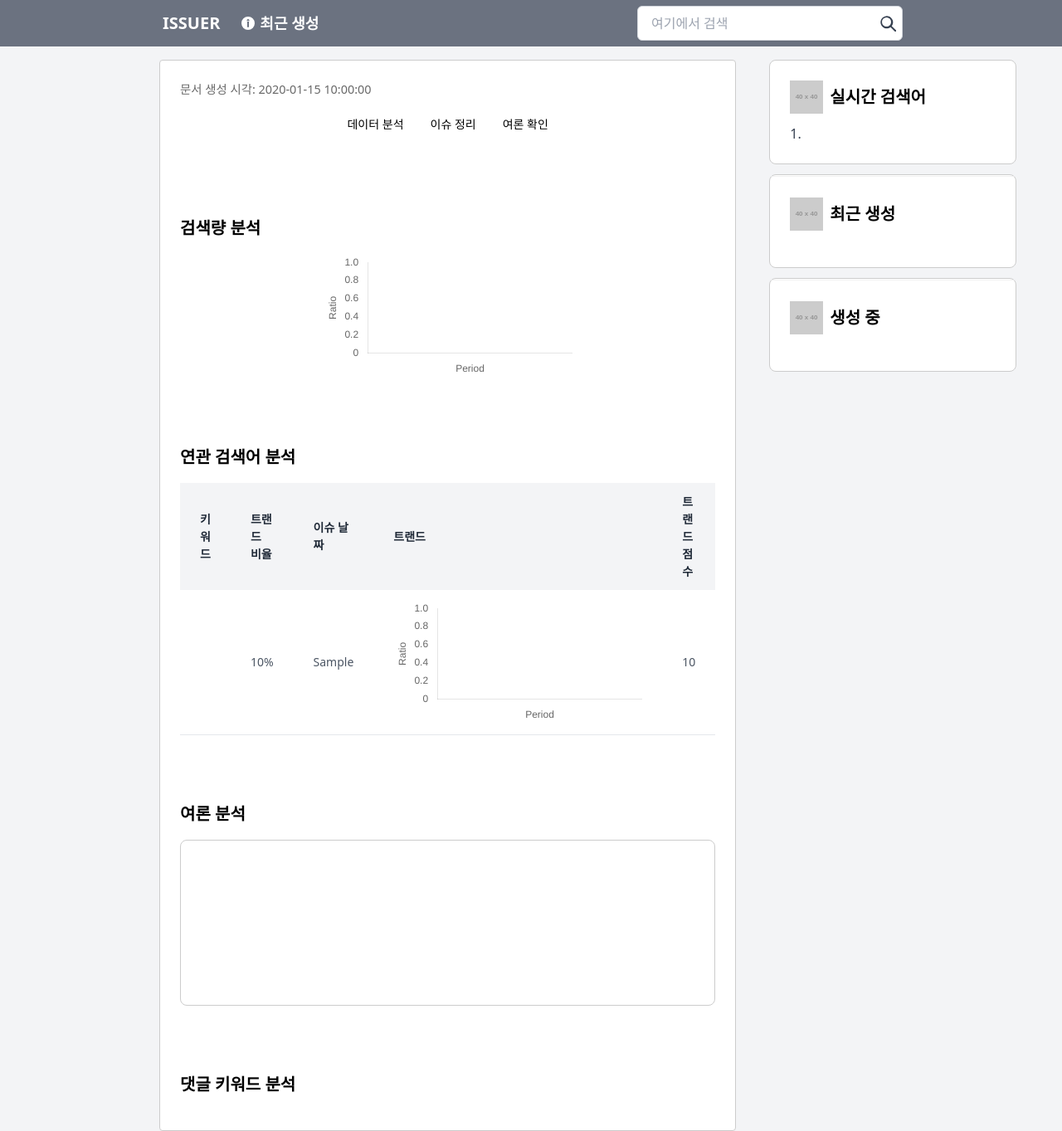
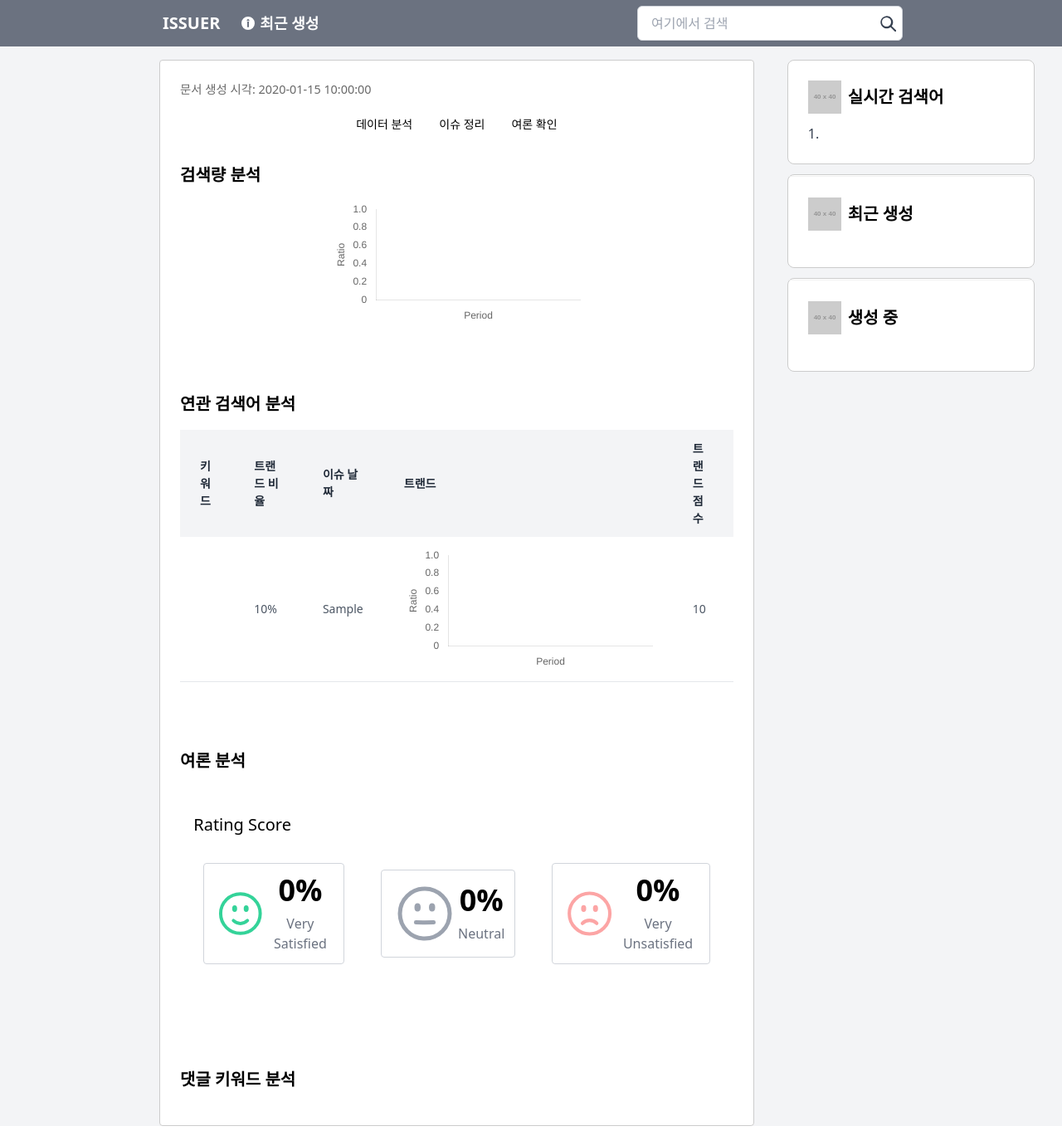
Before and after one commit to Issuer-2024/issuer, a Python web app: template templates/v2/report.html in a window 1280 px wide. Shown: the whole page at 83% size. Run offline with Jinja, Linux system fonts and the light colour scheme; the template is opened without the code that fills it: most values are stand-ins (such as "Sample title", 1, 10 or a date in 2020); grey boxes labelled with a size stand in for pictures from a placeholder-image service; a map, chart or similar area stays blank; some libraries are stand-ins or nearby versions.

Commit message:
template: 댓글 시각화

```diff
--- a/app/v2/content/public_opinion.py
+++ b/app/v2/content/public_opinion.py
@@ -6,6 +6,7 @@ import requests
 from bs4 import BeautifulSoup
 
 from app.v2.external_request import get_news_summary, get_naver_news
+from app.v2.external_request.request_clova_sentimet import get_clova_sentiment
 from app.v2.external_request.request_news_comments import RequestNewsComments
 from konlpy.tag import Okt
 from collections import Counter
@@ -209,6 +210,7 @@ def get_trend_public_opinion(clusters):
     trend_public_opinion['high_interaction'] = df_sorted_total_interaction.to_dict(orient='records')[:10]
 
     okt = Okt()
+
     keyword_map = {}
     for index, row in df.iterrows():
         nouns = okt.nouns(row['contents'])
@@ -222,10 +224,10 @@ def get_trend_public_opinion(clusters):
     top_10_keywords = sorted(keyword_map.items(), key=lambda item: len(item[1]), reverse=True)[:10]
 
     # 결과 리스트 생성
-    top_10_list = [{k: v} for k, v in top_10_keywords]
+    top_10_list = [{'keyword': k, 'comments': sorted(v, key=lambda x: x['total_interaction'], reverse=True)[:10]} for k, v in
+                   top_10_keywords]
 
     trend_public_opinion['keywords'] = top_10_list
-    print(top_10_list)
     return trend_public_opinion
 
 
--- a/app/v2/model/content.py
+++ b/app/v2/model/content.py
@@ -12,3 +12,4 @@ class Content:
     table_of_contents: list
     body: list
     trend_public_opinion: list
+    table_of_public_opinion: list
--- a/app/v2/redis/model/content_hash.py
+++ b/app/v2/redis/model/content_hash.py
@@ -13,3 +13,4 @@ class ContentHash(JsonModel):
     table_of_contents: List[Dict[str, Any]]
     body: List[Dict[str, Any]]
     trend_public_opinion: Any
+    table_of_public_opinion: Any
--- a/app/v2/redis/redis_util.py
+++ b/app/v2/redis/redis_util.py
@@ -28,7 +28,8 @@ def save_to_caching(content: Content, background_tasks: BackgroundTasks):
                                public_opinion_word_frequency=content.public_opinion_word_frequency,
                                table_of_contents=content.table_of_contents,
                                body=content.body,
-                               trend_public_opinion=content.trend_public_opinion)
+                               trend_public_opinion=content.trend_public_opinion,
+                               table_of_public_opinion=content.table_of_public_opinion,)
     content_hash.save()
     background_tasks.add_task(move_to_db_and_delete_from_cache, content_hash.pk)
 
--- a/templates/v2/content.html
+++ b/templates/v2/content.html
@@ -29,7 +29,7 @@
 
         </div>
         <div id="data-analysis" style="display: none;">
-                <div class="my-2" style="margin: 5rem 0 1rem 0">
+                <div class="my-2" style="margin: 1rem 0 1rem 0">
                     <span style="font-size: 1.25rem; font-weight: 700; height: 1;">
                     검색량 분석
                     </span>
@@ -86,9 +86,77 @@
                     </span>
                 </div>
                 <div class="flex flex-col items-center">
-                {% with opinion=content.public_opinion_activity_data, chart_id=3 %}
-                    {% include "public_opinion_graph.html" %}
-                {% endwith %}
+                <section class="bg-white p-5 m-3 rounded">
+                      <h4 class="text-xl">Rating Score</h4>
+                      <div class="flex flex-col lg:flex-row items-center gap-5 mt-5">
+                        <div
+                          class="flex justify-evenly items-center w-96 lg:w-1/3 p-3 m-3 border border-gray-300 rounded"
+                        >
+                          <svg
+                            xmlns="http://www.w3.org/2000/svg"
+                            fill="none"
+                            viewBox="0 0 24 24"
+                            stroke-width="1.5"
+                            stroke="currentColor"
+                            class="text-green-400 w-20 h-20"
+                          >
+                            <path
+                              stroke-linecap="round"
+                              stroke-linejoin="round"
+                              d="M15.182 15.182a4.5 4.5 0 01-6.364 0M21 12a9 9 0 11-18 0 9 9 0 0118 0zM9.75 9.75c0 .414-.168.75-.375.75S9 10.164 9 9.75 9.168 9 9.375 9s.375.336.375.75zm-.375 0h.008v.015h-.008V9.75zm5.625 0c0 .414-.168.75-.375.75s-.375-.336-.375-.75.168-.75.375-.75.375.336.375.75zm-.375 0h.008v.015h-.008V9.75z"
+                            />
+                          </svg>
+                          <div class="text-center">
+                            <h2 class="text-4xl font-bold pb-2">0%</h2>
+                            <h4 class="inline text-gray-500 text-md">Very Satisfied</h4>
+                          </div>
+                        </div>
+                        <div
+                          class="flex justify-evenly items-center w-96 lg:w-1/3 p-3 m-3 border border-gray-300 rounded"
+                        >
+                          <svg
+                            xmlns="http://www.w3.org/2000/svg"
+                            fill="none"
+                            viewBox="0 0 24 24"
+                            stroke-width="1.5"
+                            stroke="currentColor"
+                            class="text-gray-400 w-20 h-20"
+                          >
+                            <path
+                              stroke-linecap="round"
+                              stroke-linejoin="round"
+                              d="M15.182 15.182a25.5 4.5 0 01-6.364 0M21 12a9 9 0 11-18 0 9 9 0 0118 0zM9.75 9.75c0 .414-.168.75-.375.75S9 10.164 9 9.75 9.168 9 9.375 9s.375.336.375.75zm-.375 0h.008v.015h-.008V9.75zm5.625 0c0 .414-.168.75-.375.75s-.375-.336-.375-.75.168-.75.375-.75.375.336.375.75zm-.375 0h.008v.015h-.008V9.75z"
+                            />
+                          </svg>
+                          <div class="text-center">
+                            <h2 class="text-4xl font-bold pb-2">0%</h2>
+                            <h4 class="inline text-gray-500 text-md">Neutral</h4>
+                          </div>
+                        </div>
+                        <div
+                          class="flex justify-evenly items-center w-96 lg:w-1/3 p-3 m-3 border border-gray-300 rounded"
+                        >
+                          <svg
+                            xmlns="http://www.w3.org/2000/svg"
+                            fill="none"
+                            viewBox="0 0 24 24"
+                            stroke-width="1.5"
+                            stroke="currentColor"
+                            class="text-red-300 w-20 h-20"
+                          >
+                            <path
+                              stroke-linecap="round"
+                              stroke-linejoin="round"
+                              d="M15.182 16.318A4.486 4.486 0 0012.016 15a4.486 4.486 0 00-3.198 1.318M21 12a9 9 0 11-18 0 9 9 0 0118 0zM9.75 9.75c0 .414-.168.75-.375.75S9 10.164 9 9.75 9.168 9 9.375 9s.375.336.375.75zm-.375 0h.008v.015h-.008V9.75zm5.625 0c0 .414-.168.75-.375.75s-.375-.336-.375-.75.168-.75.375-.75.375.336.375.75zm-.375 0h.008v.015h-.008V9.75z"
+                            />
+                          </svg>
+                          <div class="text-center">
+                            <h2 class="text-4xl font-bold pb-2">0%</h2>
+                            <h4 class="inline text-gray-500 text-md">Very Unsatisfied</h4>
+                          </div>
+                        </div>
+                      </div>
+                    </section>
                 </div>
                 <div class="my-2" style="margin: 5rem 0 1rem 0">
                     <span style="font-size: 1.25rem; font-weight: 700; height: 1;">
@@ -138,16 +206,29 @@
 
         <div id="public-opinion-data" style="display: none;">
             <div class="flex flex-col">
-            <div class="flex">
-                {% with table_of_contents=content.table_of_contents %}
-                    {% include "table_of_contents.html" %}
-                {% endwith %}
-            </div>
+                <div class="flex">
+                    {% with table_of_contents=content.table_of_public_opinion %}
+                        {% include "table_of_contents.html" %}
+                    {% endwith %}
+                </div>
+                <div>
+                    {% with title="공감 수가 높은 댓글 TOP", data=content.trend_public_opinion.high_sympathy, num=1 %}
+                        {% include "public_opinion_body.html" %}
+                    {% endwith %}
+                </div>
+                <div>
+                    {% with title="상호 작용이 많은 댓글 TOP", data=content.trend_public_opinion.high_interaction, num=2 %}
+                        {% include "public_opinion_body.html" %}
+                    {% endwith %}
+                </div>
             <div>
-                {% for item in content.trend_public_opinion.high_sympathy %}
-                    {{ item.contents }}<br>
+                {% for data in content.trend_public_opinion.keywords %}
+                    <div>
+                        {% with title=data.keyword, data=data.comments, num=loop.index %}
+                            {% include "public_opinion_body.html" %}
+                        {% endwith %}
+                    </div>
                 {% endfor %}
-
             </div>
                 </div>
         </div>
--- /dev/null
+++ b/templates/v2/public_opinion_body.html
@@ -0,0 +1,20 @@
+<div class="container mx-auto my-8">
+
+    <section>
+        <div class="flex items-center mb-4">
+            <img src="https://placehold.co/40x40" alt="Title Icon" class="w-10 h-10 mr-2">
+            <div class="flex gap-2">
+                <a href="" style="color: #0275d8; font-size: 1.8em; font-weight: 600">3.{{ num }}.</a>
+                <h3 class="font-bold" style="font-size: 1.8em">{{ title }}</h3>
+            </div>
+        </div>
+        <hr class="my-4">
+        <p class="text-gray-700 leading-relaxed">
+            <div class="flex flex-col gap-5">
+                {% with items=data %}
+                        {% include "public_opinion_list.html" %}
+                {% endwith %}
+            </div>
+        </p>
+    </section>
+</div>
--- /dev/null
+++ b/templates/v2/public_opinion_list.html
@@ -0,0 +1,24 @@
+    <ul class="bg-white shadow overflow-hidden sm:rounded-md">
+        {% for item in items%}
+                <li class="border-t border-gray-200" style="">
+                    <a href="{{ item.link }}">
+                    <div class="px-4 py-5 sm:px-6">
+                        <div class="flex items-center justify-between">
+                            <span>{{ item.contents }}</span>
+                        </div>
+                        <div class="mt-4 flex items-center gap-4">
+                            <p class="text-sm font-medium text-gray-500">좋아요:
+                                <span class="text-red-600">{{ item.sympathy_count }}</span>
+                            </p>
+                            <p class="text-sm font-medium text-gray-500">싫어요:
+                                <span class="text-blue-600">{{ item.antipathy_count }}</span>
+                            </p>
+                            <p class="text-sm font-medium text-gray-500">답글:
+                                <span class="text-black-600">{{ item.reply_count }}</span>
+                            </p>
+                        </div>
+                    </div>
+                    </a>
+                </li>
+        {% endfor %}
+    </ul>
```
Also changed, not shown: app/v2/content/get_content.py (+15 -1 lines), app/v2/external_request/request_clova_sentimet.py (added, +22 -0 lines).
